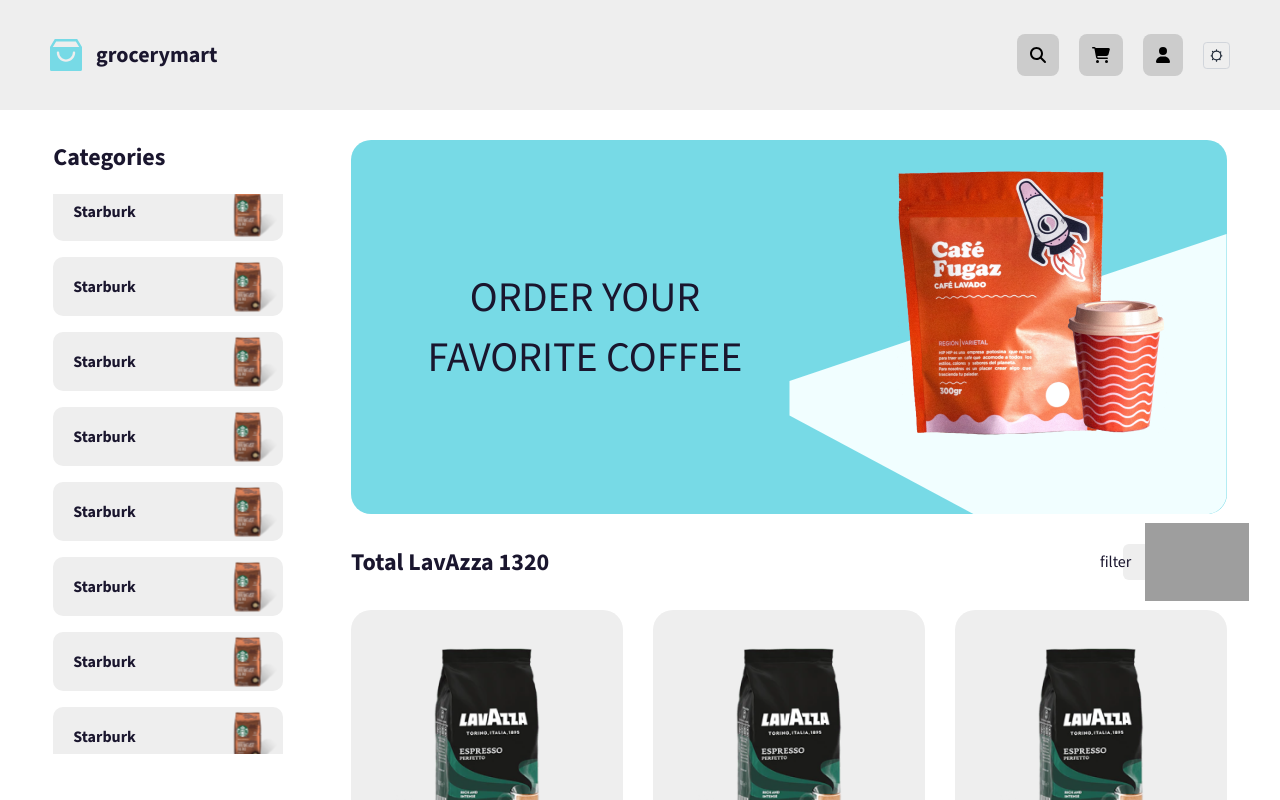
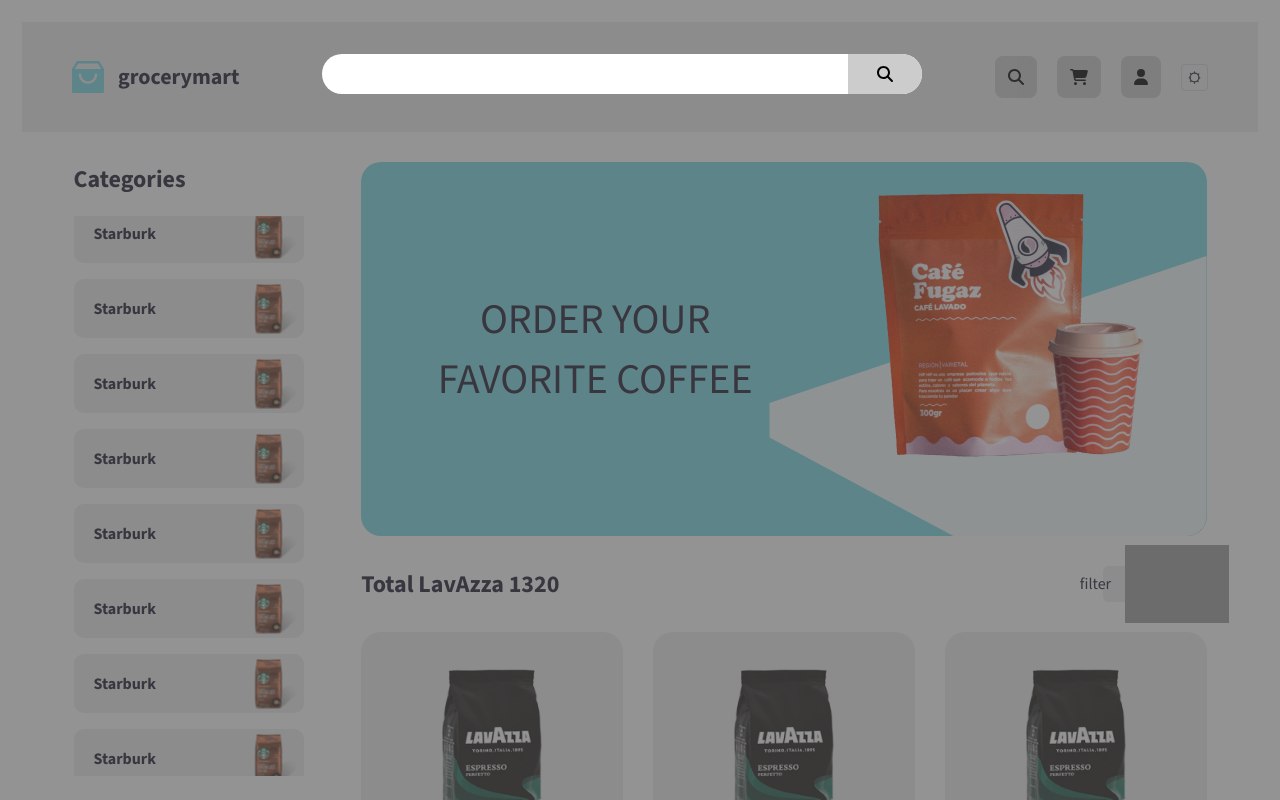
Before and after one commit to devthuan/shop_coffee_cnpm, a React (Create React App) app in the folder front-end/: page / in a window 1280 px wide. Both pictures are taken after a click on the element 1038 px from the left and 55 px from the top of the page. Shown: the top 800 px of the page. Built offline with nearby package versions, Linux system fonts and the light colour scheme; grey boxes are pictures that could not be loaded.

Commit message:
input search

```diff
--- a/front-end/src/Layouts/DefaultLayout/DefaultLayout.jsx
+++ b/front-end/src/Layouts/DefaultLayout/DefaultLayout.jsx
@@ -7,12 +7,12 @@
 
 function DefaultLayout({children}) {
   return (
-    <div className={cx("max-w-[1280px] mx-auto text-center")}>
+    <div className={cx("max-w-[1280px] mx-auto text-center p-[22px]")}>
       <div className="grid grid-cols-1"><Header/></div>
       <div className={cx("lg:w-11/12 grid grid-cols-12 gap-x-7  mx-auto sm:mt-[30px]")}>
         <div className={cx("lg:col-span-3 max-sm:col-span-12 ")}><SidebarHome/></div>
         <div className={cx("lg:col-span-9 max-sm:col-span-12")}>
-          <div className={cx("w-full grid grid-cols-1 grid-rows-2")}>
+          <div className={cx("w-full grid grid-cols-1 grid-rows-1")}>
             <div className={cx("")}>{children}</div>
           </div>
         </div>
--- a/front-end/src/Layouts/DefaultLayout/SideBarHome/SidebarHome.module.scss
+++ b/front-end/src/Layouts/DefaultLayout/SideBarHome/SidebarHome.module.scss
@@ -79,7 +79,7 @@
     overflow-x: auto;
     padding: 20px 0px;
     justify-content: flex-start;
-    width: 100vw;
+    width: 90vw;
   }
 
   .item {
--- a/front-end/src/Layouts/components/Header/Header.jsx
+++ b/front-end/src/Layouts/components/Header/Header.jsx
@@ -3,36 +3,45 @@
 import logo from "~/assets/images/logo.svg";
 import ThemeToggle from "~/Layouts/components/ThemeToggle";
 import { Link } from "react-router-dom";
-import { useState } from "react";
+import { useState, useRef, useEffect } from "react";
 import { FontAwesomeIcon } from "@fortawesome/react-fontawesome";
 import { faMagnifyingGlass, faCartShopping, faUser, faBars } from "@fortawesome/free-solid-svg-icons";
 import SideBarHeader from "~/Layouts/components/Header/SideBarHeader/SideBarHeader";
+import InputSearch from "~/Layouts/components/Header/InputSearch/inputSearch";
+
 
 const cx = classNames.bind(styles);
 function Header() {
   const [Login, setLogin] = useState(false)
   const [imgUser, setImgUser] = useState()
-  const [sideBarHeader, setSideBarHeader ] = useState(false)
+  const [sideBarHeader, setSideBarHeader] = useState(false)
+  const [toggleSearch, setToggleSearch] = useState(false)
+
+
+  const handleCLickSearch = () =>{
+    setToggleSearch(!toggleSearch)
+  }
+
   const handleClickToggle = () => {
-      setSideBarHeader(!sideBarHeader)
+    setSideBarHeader(!sideBarHeader)
   }
   return (
     <header className={cx("wrapper", "sm:h-[110px] h-[82px]")}>
-       {sideBarHeader && <div className={cx("sidebarheader")}><SideBarHeader handleClickToggle ={handleClickToggle}/></div>}
+      {sideBarHeader && <div className={cx("sidebarheader")}><SideBarHeader handleClickToggle={handleClickToggle} /></div>}
+      {toggleSearch && <InputSearch handleCLickSearch={handleCLickSearch} />}
       <div className={cx("container")}>
-        <FontAwesomeIcon icon={faBars} className={cx("icon_bars", "sm:hidden")} onClick={handleClickToggle}/>
+        <FontAwesomeIcon icon={faBars} className={cx("icon_bars", "sm:hidden")} onClick={handleClickToggle} />
 
         <Link to={'/'} className={cx("logo")}>
           <img src={logo} alt="Logo" className={cx("logo_icon")} />
           <div className={cx("title")}>grocerymart</div>
         </Link>
-
         <div className={cx("element_right")}>
           {Login ? <div className={cx("header_btn")}>
             <Link to="./register" className={cx("btn_login_text")}>log in</Link>
             <ThemeToggle />
           </div> : <div className={cx("content")} >
-            <div className={cx("btn_search")}>
+            <div className={cx("btn_search")} onClick={handleCLickSearch}>
               <FontAwesomeIcon icon={faMagnifyingGlass} />
             </div>
             <Link to={'/cart'} className={cx("btn_cart")}>
--- a/front-end/src/Layouts/components/Header/Header.module.scss
+++ b/front-end/src/Layouts/components/Header/Header.module.scss
@@ -97,6 +97,7 @@
   .btn_cart:hover {
     cursor: pointer;
   }
+
 }
 
 // mobole
@@ -109,6 +110,10 @@
 
   .element_right {
     display: none;
+  }
+  .toggle_search {
+    display: none;
+
   }
 
   .container {
--- /dev/null
+++ b/front-end/src/Layouts/components/Header/InputSearch/InputSearch.module.scss
@@ -0,0 +1,49 @@
+.wrapper {
+    width: 100vw;
+    height: 120vh;
+    right: 0;
+    background-color: rgba(78, 76, 76, 0.6);
+    position: absolute;
+    top: -20px;
+    z-index: 1;
+
+}
+.toggle_search {
+    position: absolute;
+    z-index: 2;
+    transform: translate(50%, 200%);
+
+}
+.search {
+  width: 600px;
+  height: 20px;
+  position: relative;
+}
+.search:hover {
+    cursor: pointer;
+}
+
+.input_search{
+  position: absolute;
+  padding: 20px;
+  border-radius: 20px;
+  width: 100%;
+  height: 100%;
+  right: 0;
+  bottom: -12px;
+}
+
+.icon_search {
+  position: absolute;
+  display: flex;
+  width: 50px;
+  padding: 12px;
+  align-items: flex-start;
+  border-radius: 0 20px 20px 0;
+  background-color: #ccc;
+  right: 0;
+  bottom: -12px;
+}
+.icon_search:hover{
+    background-color: #b0b0b0;
+}
--- /dev/null
+++ b/front-end/src/Layouts/components/Header/InputSearch/inputSearch.jsx
@@ -0,0 +1,21 @@
+import classNames from "classnames/bind";
+import styles from "./InputSearch.module.scss"
+import { FontAwesomeIcon } from "@fortawesome/react-fontawesome";
+import { faMagnifyingGlass } from "@fortawesome/free-solid-svg-icons";
+
+
+const cx = classNames.bind(styles)
+
+function InputSearch({handleCLickSearch}) {
+    return (<div>
+       <div  className={cx("wrapper")} onClick={handleCLickSearch}/>
+        <div className={cx('toggle_search')} >
+            <div className={cx('search')}>
+                <input type="text" id="input_search" name="input_search" className={cx('input_search')} />
+                <FontAwesomeIcon icon={faMagnifyingGlass} className={cx("icon_search")} />
+            </div>
+        </div>
+    </div>);
+}
+
+export default InputSearch;
```
